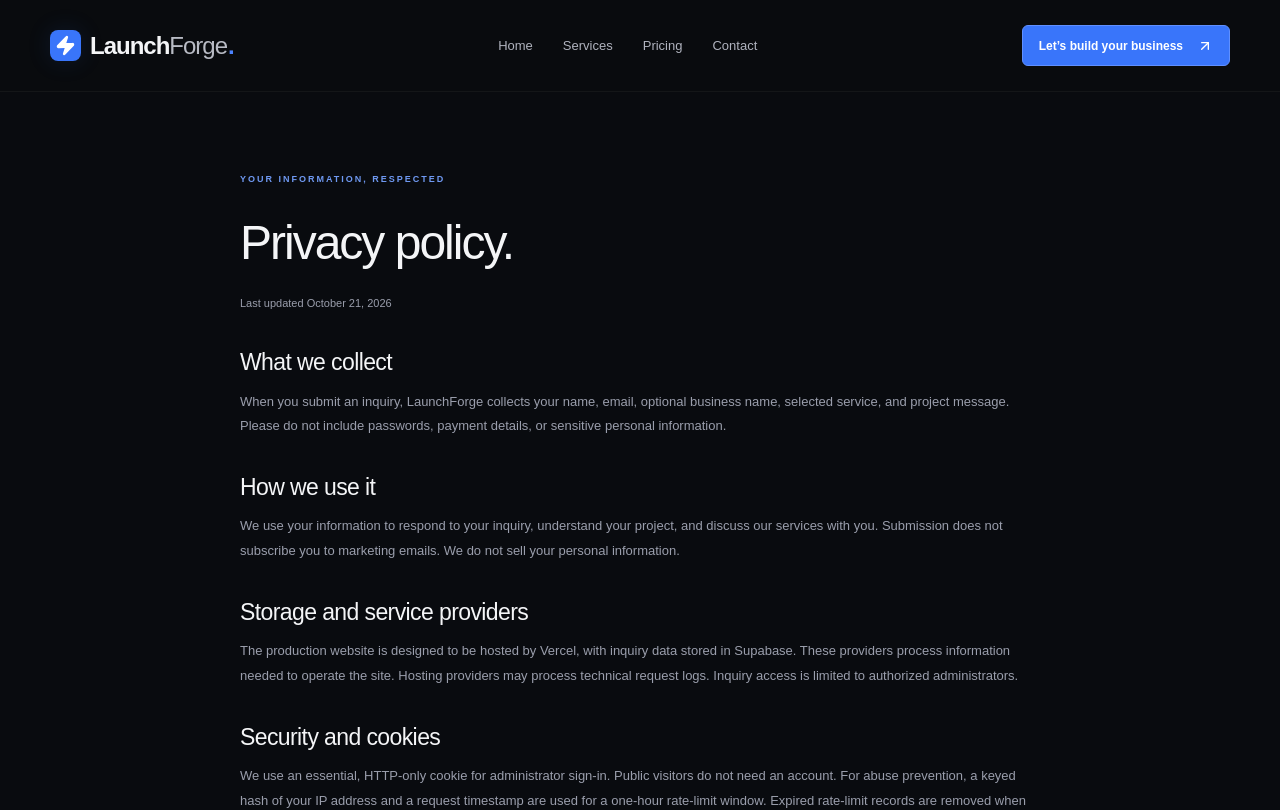
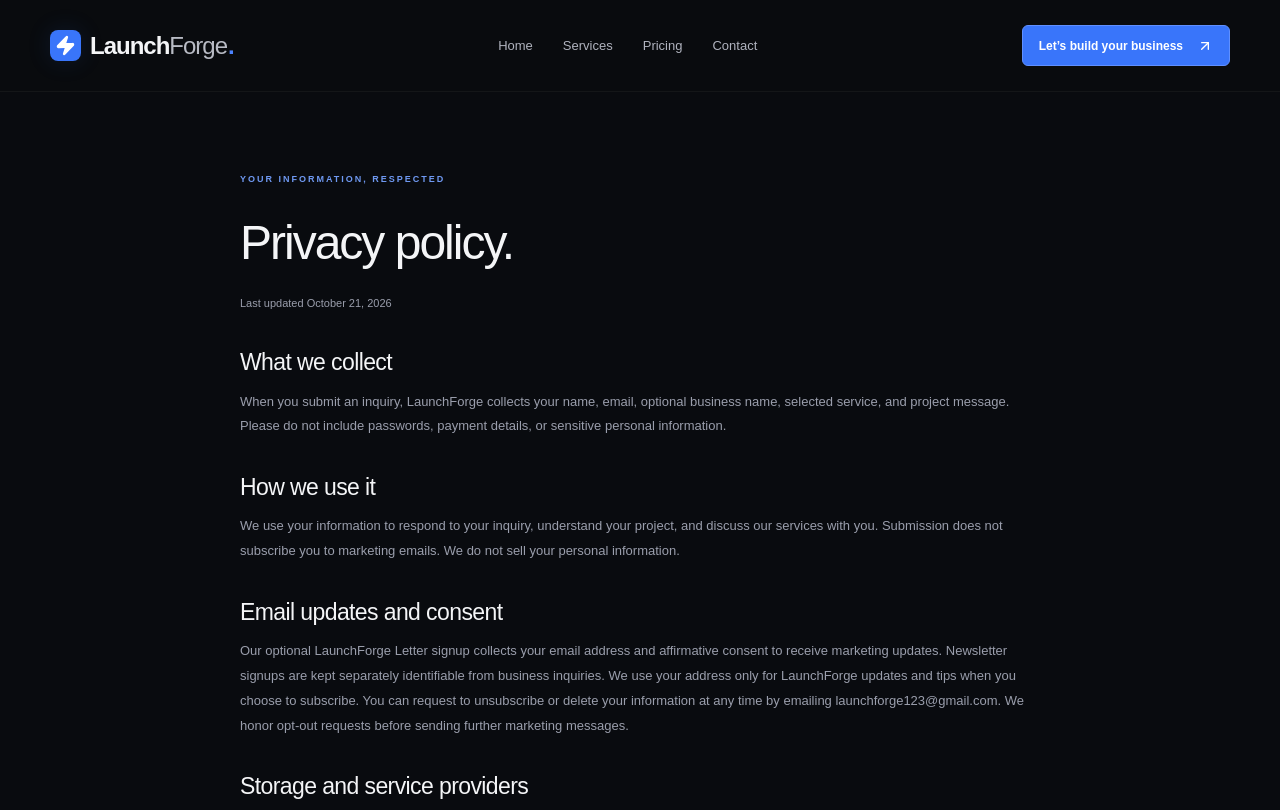
Before and after one commit to jaimebahar/Launchforge, a Next.js app: page /privacy in a window 1280 px wide. Shown: the top 810 px of the page. Built offline with nearby package versions, Linux system fonts and the light colour scheme.

Commit message:
Add opt-in newsletter section and privacy disclosure

```diff
--- a/app/privacy/page.tsx
+++ b/app/privacy/page.tsx
@@ -19,6 +19,16 @@ export default function Privacy() {
         project, and discuss our services with you. Submission does not
         subscribe you to marketing emails. We do not sell your personal
         information.
+      </p>
+      <h2>Email updates and consent</h2>
+      <p>
+        Our optional LaunchForge Letter signup collects your email address and
+        affirmative consent to receive marketing updates. Newsletter signups
+        are kept separately identifiable from business inquiries. We use your
+        address only for LaunchForge updates and tips when you choose to subscribe.
+        You can request to unsubscribe or delete your information at any time by
+        emailing launchforge123@gmail.com. We honor opt-out requests before
+        sending further marketing messages.
       </p>
       <h2>Storage and service providers</h2>
       <p>
```
